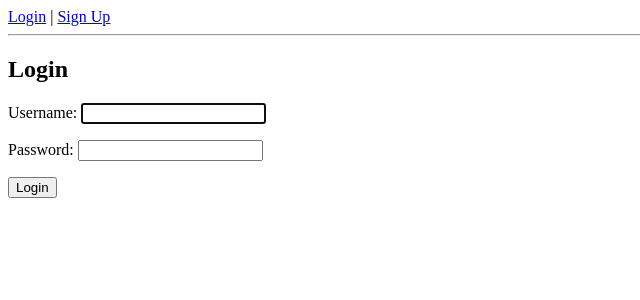
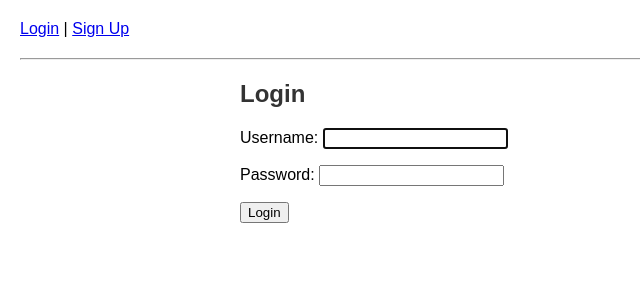
Before and after one commit to azeem-munimix/SaaSDjangoMultitenant, a Django app: a page that uses templates/base.html in a window 1280 px wide. Shown: the top 300 px of the page, without its empty margins (0-640 px from the left). Run offline with Django 5.2, Linux system fonts and the light colour scheme.

Commit message:
Add static assets and admin registrations

```diff
--- /dev/null
+++ b/saasapp/core/admin.py
@@ -0,0 +1,6 @@
+from django.contrib import admin
+from .models import Item, Service, Task
+
+admin.site.register(Item)
+admin.site.register(Service)
+admin.site.register(Task)
--- a/saasapp/customers/admin.py
+++ b/saasapp/customers/admin.py
@@ -1,5 +1,6 @@
 from django.contrib import admin
-from .models import Tenant, Domain
+from .models import Tenant, Domain, CustomerRequest
 
 admin.site.register(Tenant)
 admin.site.register(Domain)
+admin.site.register(CustomerRequest)
--- a/saasapp/saasapp/settings.py
+++ b/saasapp/saasapp/settings.py
@@ -95,6 +95,7 @@ USE_I18N = True
 USE_TZ = True
 
 STATIC_URL = 'static/'
+STATICFILES_DIRS = [os.path.join(BASE_DIR, '../static')]
 DEFAULT_AUTO_FIELD = 'django.db.models.BigAutoField'
 
 TENANT_MODEL = 'customers.Tenant'
--- /dev/null
+++ b/static/css/style.css
@@ -0,0 +1,19 @@
+body {
+    font-family: Arial, sans-serif;
+    margin: 20px;
+}
+nav {
+    margin-bottom: 20px;
+}
+h1, h2, h3 {
+    color: #333;
+}
+ul {
+    list-style-type: none;
+    padding: 0;
+}
+li {
+    margin-bottom: 5px;
+}
+
+.container { max-width: 800px; margin: auto; }
--- /dev/null
+++ b/static/js/app.js
@@ -0,0 +1,3 @@
+document.addEventListener('DOMContentLoaded', function () {
+    console.log('App loaded');
+});
--- a/templates/base.html
+++ b/templates/base.html
@@ -1,9 +1,13 @@
+{% load static %}
 <!DOCTYPE html>
 <html>
 <head>
     <title>Django SaaS</title>
+    <link rel="stylesheet" href="{% static 'css/style.css' %}">
+    <script src="{% static 'js/app.js' %}" defer></script>
 </head>
 <body>
+    <nav>
         {% if user.is_authenticated %}
             Logged in as {{ user.username }} |
             <a href="{% url 'home' %}">Home</a> |
@@ -19,7 +23,10 @@
             <a href="{% url 'login' %}">Login</a> |
             <a href="{% url 'signup' %}">Sign Up</a>
         {% endif %}
+    </nav>
     <hr>
+    <div class="container">
         {% block content %}{% endblock %}
+    </div>
 </body>
 </html>
```
Also changed, not shown: saasapp/shared/admin.py (added, +7 -0 lines). Lines whose indentation alone changed are shown as unchanged.
